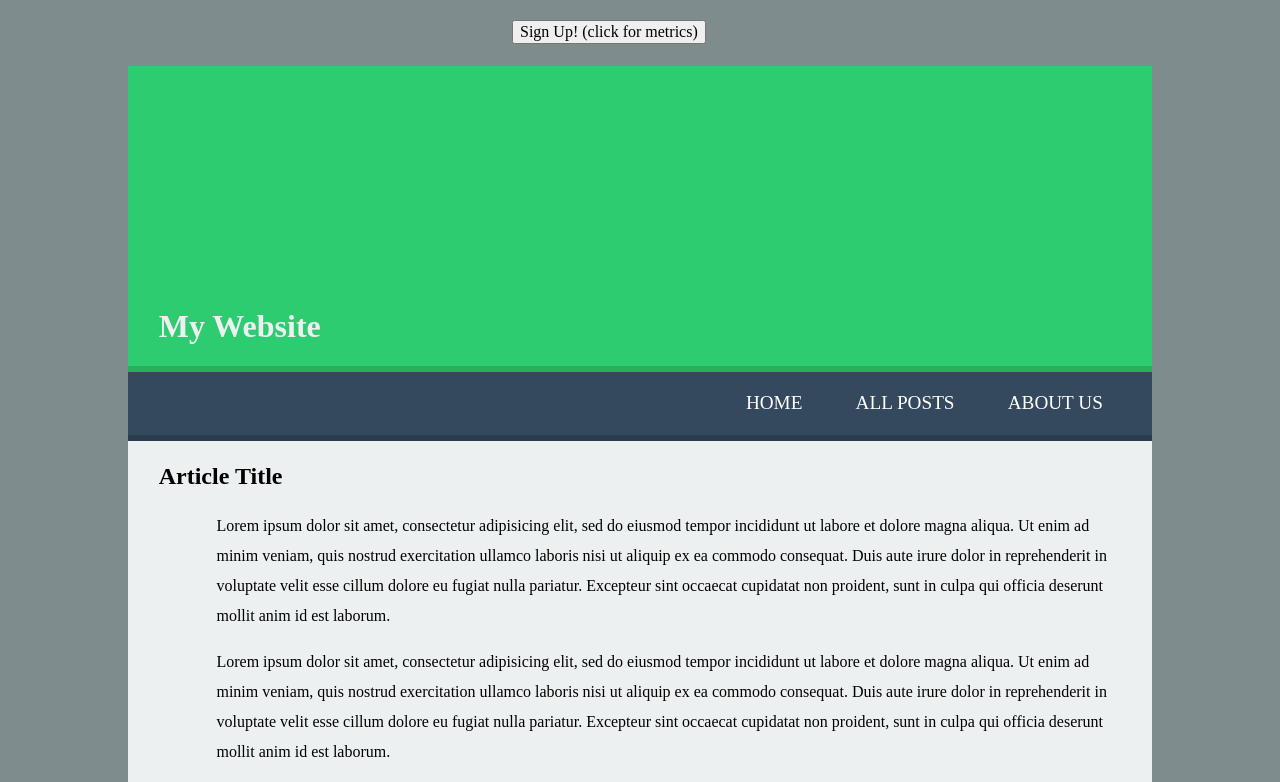
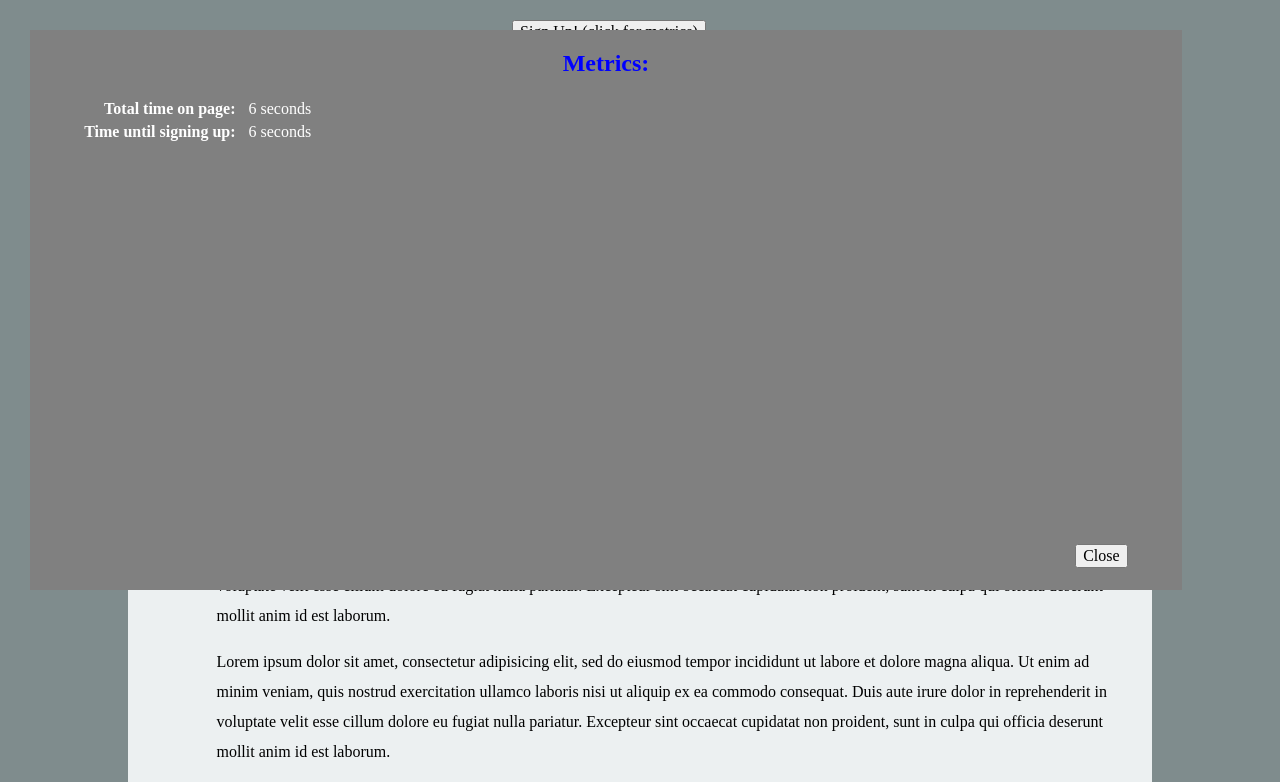
Before and after one commit to ryandagg/mad-metrics, a plain HTML site: page index.html in a window 1280 px wide. Both pictures are taken after a click on the button "Sign Up! (click for metrics)". Shown: the top 782 px of the page. Drawn offline with nearby package versions, Linux system fonts and the light colour scheme.

Commit message:
now capturing scroll data

```diff
--- a/index.html
+++ b/index.html
@@ -8,6 +8,24 @@
 </head>
 <body>
 	<div class="background">
+
+		<!-- Beggin hidden div for metrics popup -->
+		<div class ='popup'>
+			<h2>Metrics:</h2>
+			<table class="metricsTable">
+				<tr>
+					<th>Total time on page:</td><td class="timeTotalDisplay">b</td>
+				</tr>
+				<tr>
+					<th>Time until signing up:</td><td class="signTimeDisplay">d</td>
+				</tr>
+			</table>
+
+			<button class ='closeButton'>Close</button>
+
+		</div>
+		<!-- end hidden popup -->
+
 		<button class="metricsBtn">Sign Up! (click for metrics)</button>
 		<div class="main">
 			<div class="top">
--- a/main.css
+++ b/main.css
@@ -171,6 +171,8 @@ time {
 	font-style: italic;
 }
 
+
+/******/
 /* styling for "Mad-Metrics" project*/
 .metricsBtn {
 	/*display: inline-block;*/
@@ -178,3 +180,39 @@ time {
 	margin-left: 40%;
 	margin-right: 40%;
 }
+
+.popup {
+	display: none;
+	box-sizing: border-box;
+	background-color: gray;
+	position: fixed;
+	width: 90%;
+	height: 70%;
+	top: 30px;
+	left: 30px;
+	color: white;
+	/*padding: 4%;*/
+	padding-left: 4%;
+	padding-right: 4%;
+}
+
+.popup h2 {
+	text-align: center;
+	color: blue;
+}
+
+.closeButton {
+	position: fixed;
+	top: 68%;
+	left: 84%;
+	color: black;
+}
+
+.popup th {
+	padding-right: 10px;
+	text-align: right;
+}
+
+/*.popup th:nth-child(2) {
+	background-color: black;
+}*/
--- a/main.js
+++ b/main.js
@@ -1,10 +1,58 @@
 // timers are likely the easiest and will start there.
-timeCount = 0;
+/* Goals:
+**DONE** Time before clicking Sign Up
+**DONE** Time spent on page
+What percentage of the page was viewed
+Total distance scrolled
+Time spent on each section of the page
+	How to do?
+	-break the page into text-line sized segments and
+	-determine what portion of the page is in the browser every second
+	-calculate how long something was viewed by how much that section fit within the range of the window
+Heat map of viewing activity
+*/
 
-var timer = setInterval(function() {timeCount++; console.log(timeCount)}, 1000);
+var timeCount = 0;
+var countToSignUp;
+var signedUp = false;
+var intervalID;
+var scrollRangelist = [];
+var windowHeight = $(window).height();
+console.log(windowHeight)
+// var scrollBottomList = [];
+
+var timer = function(command) {
+	if(command === 'start') {
+		intervalID = setInterval(function() {timeCount++;/* console.log(timeCount)*/}, 1000);
+	}
+	else {
+		clearInterval(intervalID);
+	}
+}
+
+timer("start");
 
 $(document).on('ready', function() {
+	$(document).on('scroll', function(){
+		scrollRangelist.push([$('body').scrollTop(), $('body').scrollTop() + windowHeight]);
+
+	})
+
 	$(".metricsBtn").on('click', function(){
-		clearTimeout(timer);
+		timer("stop");
+
+		if (!signedUp) {
+			countToSignUp = timeCount
+			signedUp = true;
+		}
+		$(".popup").show();
+		$(".timeTotalDisplay").text(timeCount + " seconds")
+		$(".signTimeDisplay").text(countToSignUp + " seconds")
 	})
+
+	$(".closeButton").click(function(){
+		$(".popup").hide();
+		timer("start");
+ 	})
+
 });
```
Also changed, not shown: min/main.min.js.
